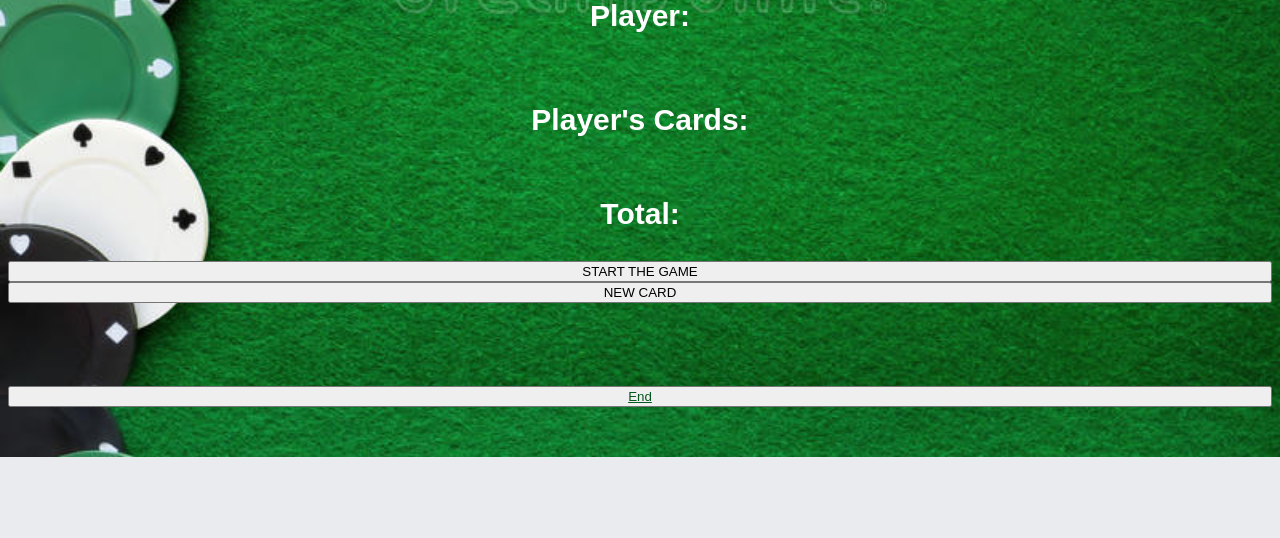
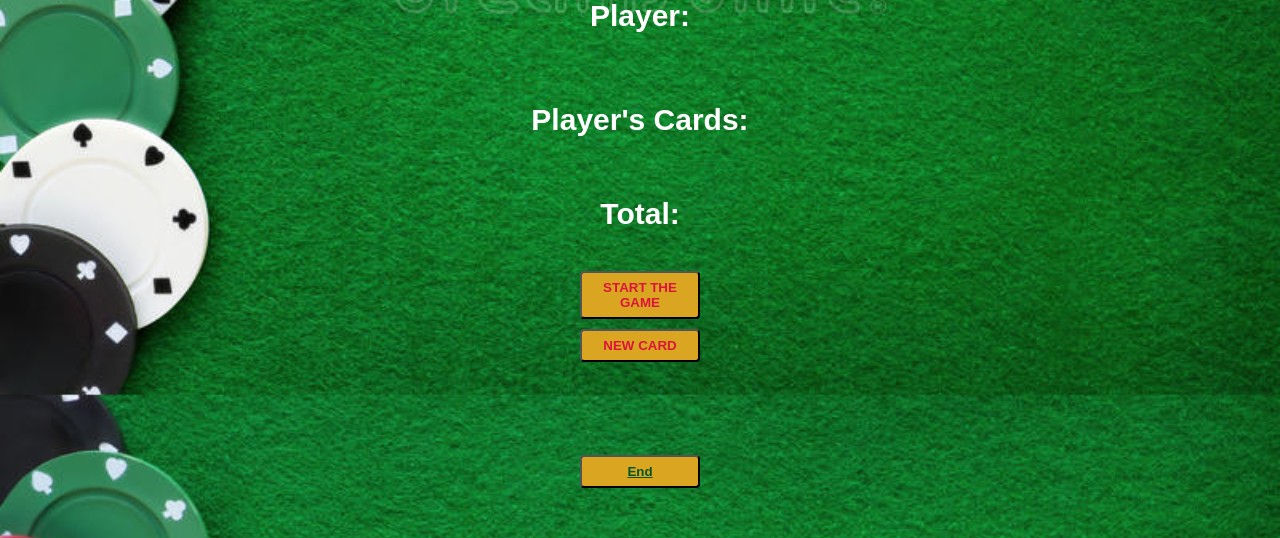
Before and after one commit to ShorenaK/BlackJack-AWS, a Flask app: page /indexmain in a window 1280 px wide. Shown: the part 458-996 px from the top of the page. Before the commit the page ends 915 px from the top, so only its background shows below. Run offline with Flask 3, Linux system fonts and the light colour scheme.

Commit message:
button added on css file

```diff
--- a/static/css/style.css
+++ b/static/css/style.css
@@ -30,5 +30,15 @@ h3 {
 }
 
 button{
-
+    width: 120px;
+    align-items: flex-center;
+    align-self: center;
+    margin-top: 10px;
+    color: crimson;
+    text-decoration-color: brown;
+    padding-top: 7px;
+    padding-bottom: 7px;
+    background-color: goldenrod;
+    font-weight: bold;
+    border-radius: 4px;
 }
```
